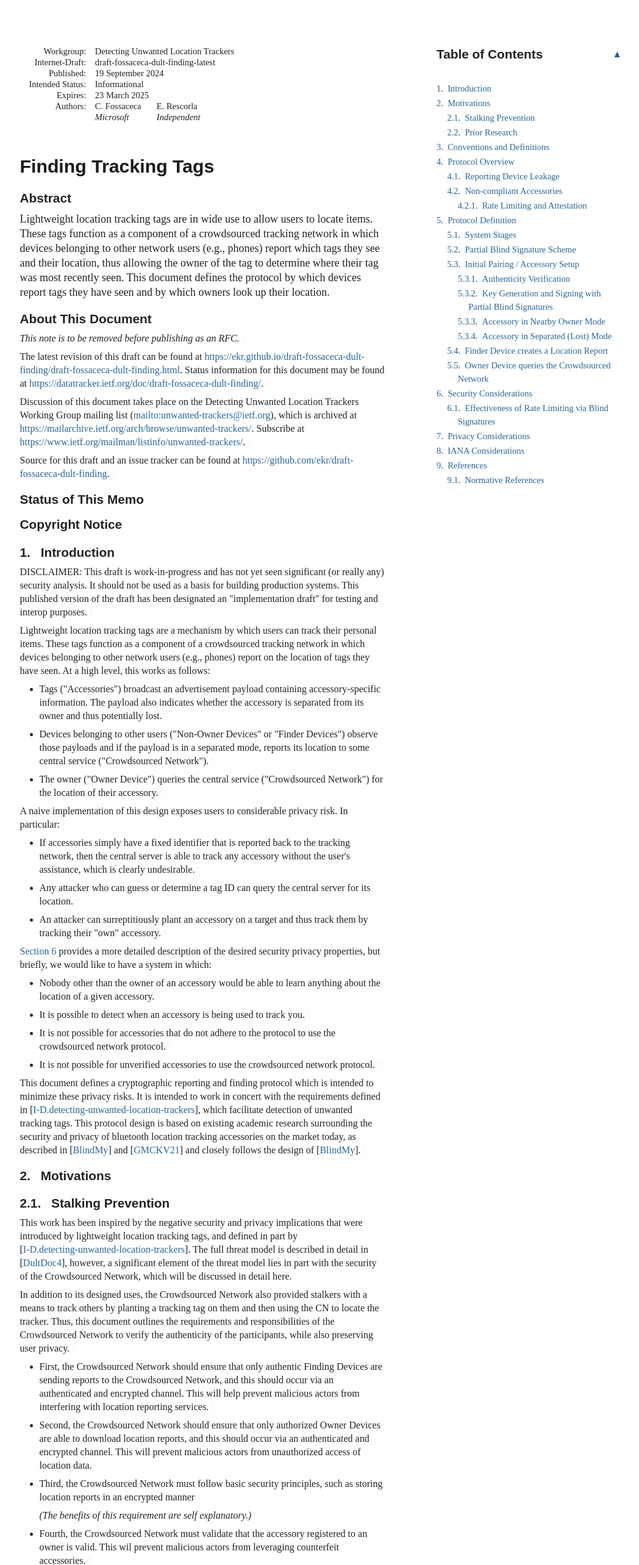
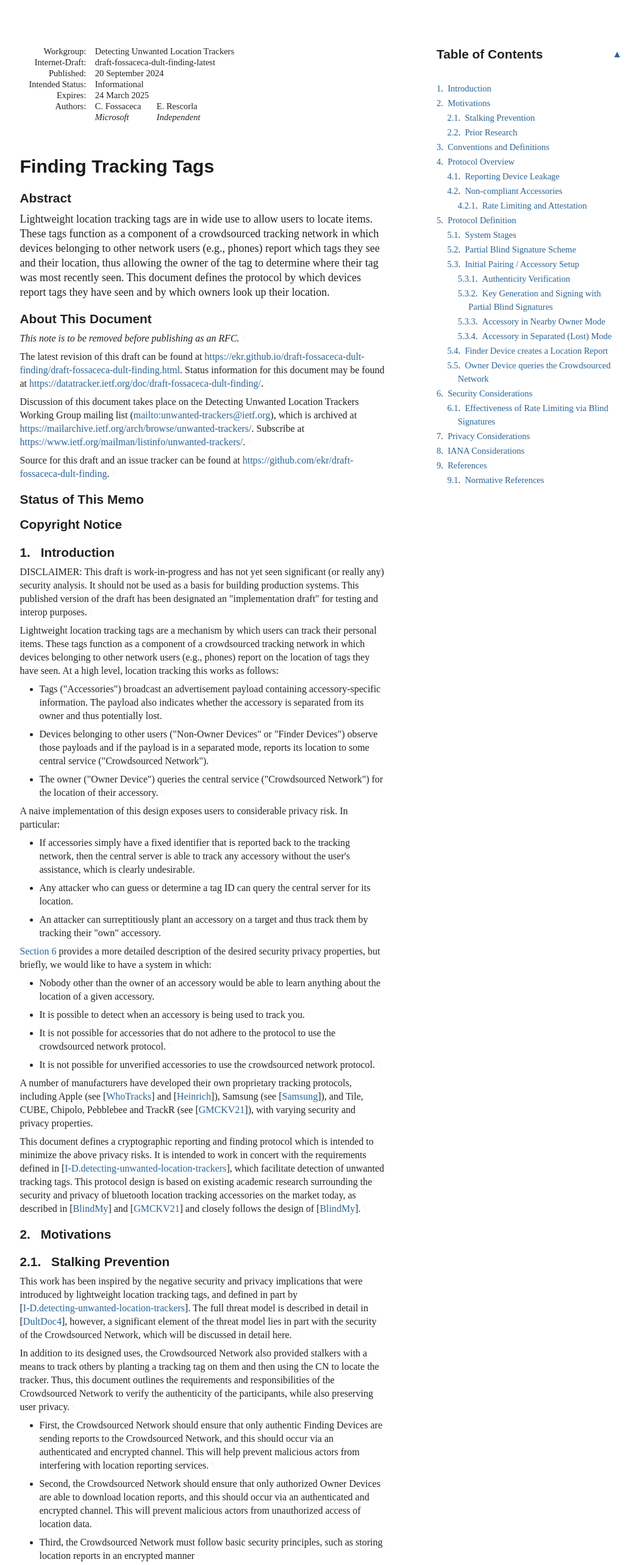
Before and after one commit to ekr/draft-fossaceca-dult-finding, a plain HTML site: page ekr_pre_00/draft-fossaceca-dult-finding.html in a window 1280 px wide. Shown: the top 2566 px of the page at 61% size, without its empty margins (92-1140 px from the left). Drawn offline with Linux system fonts and the light colour scheme; a web font is replaced by a local one.

Commit message:
Script updating gh-pages from b0cc60c. [ci skip]

```diff
--- a/ekr_pre_00/draft-fossaceca-dult-finding.html
+++ b/ekr_pre_00/draft-fossaceca-dult-finding.html
@@ -1035,7 +1035,7 @@ svg :is([fill="white"], [fill^="#fff"]) {
 </tr></thead>
 <tfoot><tr>
 <td class="left">Fossaceca &amp; Rescorla</td>
-<td class="center">Expires 23 March 2025</td>
+<td class="center">Expires 24 March 2025</td>
 <td class="right">[Page]</td>
 </tr></tfoot>
 </table>
@@ -1048,12 +1048,12 @@ svg :is([fill="white"], [fill^="#fff"]) {
 <dd class="internet-draft">draft-fossaceca-dult-finding-latest</dd>
 <dt class="label-published">Published:</dt>
 <dd class="published">
-<time datetime="2024-09-19" class="published">19 September 2024</time>
+<time datetime="2024-09-20" class="published">20 September 2024</time>
     </dd>
 <dt class="label-intended-status">Intended Status:</dt>
 <dd class="intended-status">Informational</dd>
 <dt class="label-expires">Expires:</dt>
-<dd class="expires"><time datetime="2025-03-23">23 March 2025</time></dd>
+<dd class="expires"><time datetime="2025-03-24">24 March 2025</time></dd>
 <dt class="label-authors">Authors:</dt>
 <dd class="authors">
 <div class="author">
@@ -1114,7 +1114,7 @@ they have seen and by which owners look up their location.<a href="#section-abst
         time. It is inappropriate to use Internet-Drafts as reference
         material or to cite them other than as "work in progress."<a href="#section-boilerplate.1-3" class="pilcrow">¶</a></p>
 <p id="section-boilerplate.1-4">
-        This Internet-Draft will expire on 23 March 2025.<a href="#section-boilerplate.1-4" class="pilcrow">¶</a></p>
+        This Internet-Draft will expire on 24 March 2025.<a href="#section-boilerplate.1-4" class="pilcrow">¶</a></p>
 </section>
 </div>
 <div id="copyright">
@@ -1257,7 +1257,7 @@ an "implementation draft" for testing and interop purposes.<a href="#section-1-1
 <p id="section-1-2">Lightweight location tracking tags are a mechanism by which users can track their personal items. These tags function as a component of a crowdsourced
 tracking network in which devices belonging to other network users
 (e.g., phones) report on the location of tags they have seen.
-At a high level, this works as follows:<a href="#section-1-2" class="pilcrow">¶</a></p>
+At a high level, location tracking this works as follows:<a href="#section-1-2" class="pilcrow">¶</a></p>
 <ul class="normal">
 <li class="normal" id="section-1-3.1">
           <p id="section-1-3.1.1">Tags ("Accessories") broadcast an advertisement payload containing
@@ -1310,15 +1310,19 @@ anything about the location of a given accessory.<a href="#section-1-7.1.1" clas
           <p id="section-1-7.4.1">It is not possible for unverified accessories to use the crowdsourced network protocol.<a href="#section-1-7.4.1" class="pilcrow">¶</a></p>
 </li>
       </ul>
-<p id="section-1-8">This document defines a cryptographic reporting and finding protocol
-which is intended to minimize these privacy risks. It is intended to
+<p id="section-1-8">A number of manufacturers have developed their own proprietary tracking
+protocols, including Apple (see <span>[<a href="#WhoTracks" class="cite xref">WhoTracks</a>]</span> and <span>[<a href="#Heinrich" class="cite xref">Heinrich</a>]</span>),
+Samsung (see <span>[<a href="#Samsung" class="cite xref">Samsung</a>]</span>), and Tile, CUBE, Chipolo, Pebblebee and TrackR (see <span>[<a href="#GMCKV21" class="cite xref">GMCKV21</a>]</span>),
+with varying security and privacy properties.<a href="#section-1-8" class="pilcrow">¶</a></p>
+<p id="section-1-9">This document defines a cryptographic reporting and finding protocol
+which is intended to minimize the above privacy risks. It is intended to
 work in concert with the requirements defined in
 <span>[<a href="#I-D.detecting-unwanted-location-trackers" class="cite xref">I-D.detecting-unwanted-location-trackers</a>]</span>, which facilitate
 detection of unwanted tracking tags. This protocol design is based on
 existing academic research surrounding the security and privacy of
 bluetooth location tracking accessories on the market today, as
 described in <span>[<a href="#BlindMy" class="cite xref">BlindMy</a>]</span> and <span>[<a href="#GMCKV21" class="cite xref">GMCKV21</a>]</span> and closely follows the
-design of <span>[<a href="#BlindMy" class="cite xref">BlindMy</a>]</span>.<a href="#section-1-8" class="pilcrow">¶</a></p>
+design of <span>[<a href="#BlindMy" class="cite xref">BlindMy</a>]</span>.<a href="#section-1-9" class="pilcrow">¶</a></p>
 </section>
 </div>
 <div id="motivations">
@@ -1403,8 +1407,8 @@ described in multiple bodies of work, such as:<a href="#section-2.2-1" class="pi
 <p id="section-2.2-3">and others.<a href="#section-2.2-3" class="pilcrow">¶</a></p>
 <p id="section-2.2-4">There are some suggested improvements, such as the security properties
 described in <span>[<a href="#GMCKV21" class="cite xref">GMCKV21</a>]</span> above.  The authors of <span>[<a href="#GMCKV21" class="cite xref">GMCKV21</a>]</span> also
-suggested fusing a private key into the <code>ACC</code> to make it more difficul
-t to spoof, and requiring that location updates be signed.<a href="#section-2.2-4" class="pilcrow">¶</a></p>
+suggested fusing a private key into the <code>ACC</code> to make it more difficult
+to spoof, and requiring that location updates be signed.<a href="#section-2.2-4" class="pilcrow">¶</a></p>
 <p id="section-2.2-5"><span>[<a href="#Heinrich" class="cite xref">Heinrich</a>]</span> and <span>[<a href="#WhoTracks" class="cite xref">WhoTracks</a>]</span> pointed out early deficiencies in the
 protocol, which <span>[<a href="#BlindMy" class="cite xref">BlindMy</a>]</span> set out to solve. By introducing a Blind
 Signature scheme, the authors sought to overcome an attacker
```
Also changed, not shown: ekr_pre_00/draft-fossaceca-dult-finding.txt.
